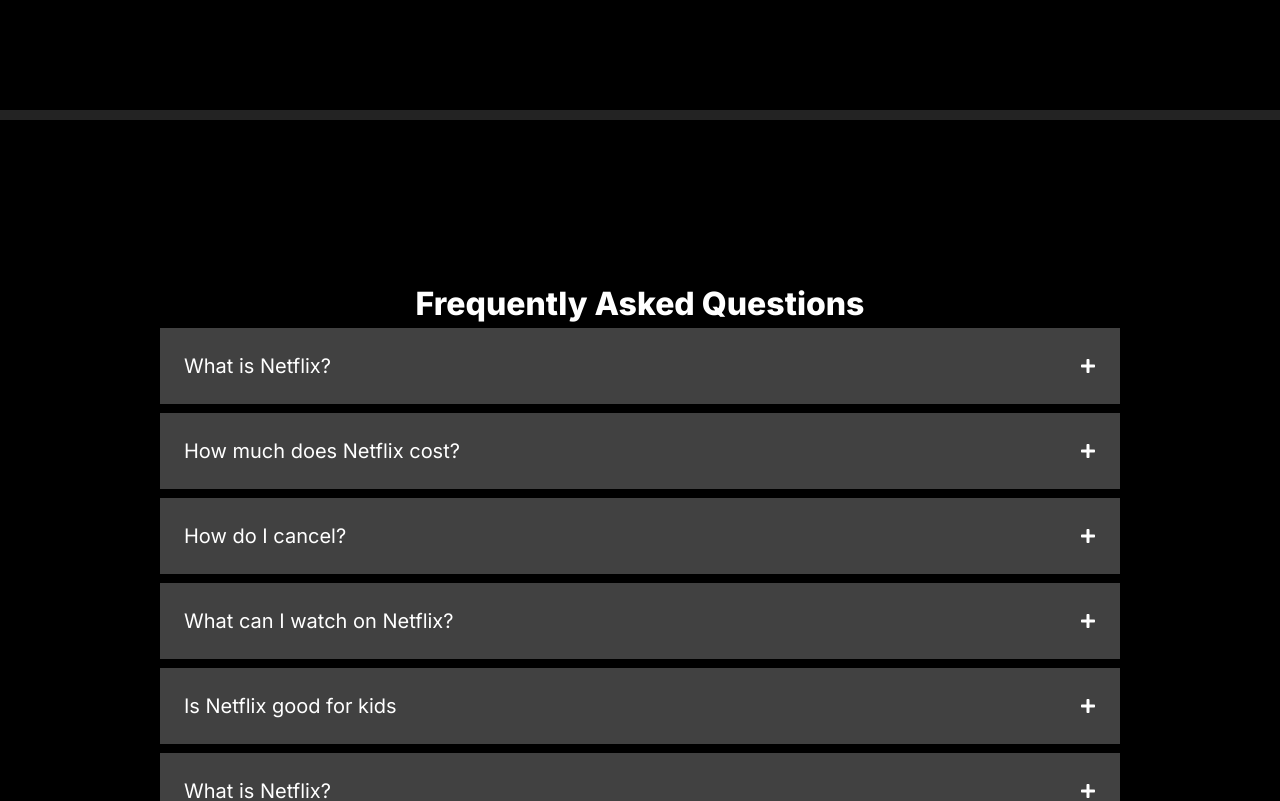
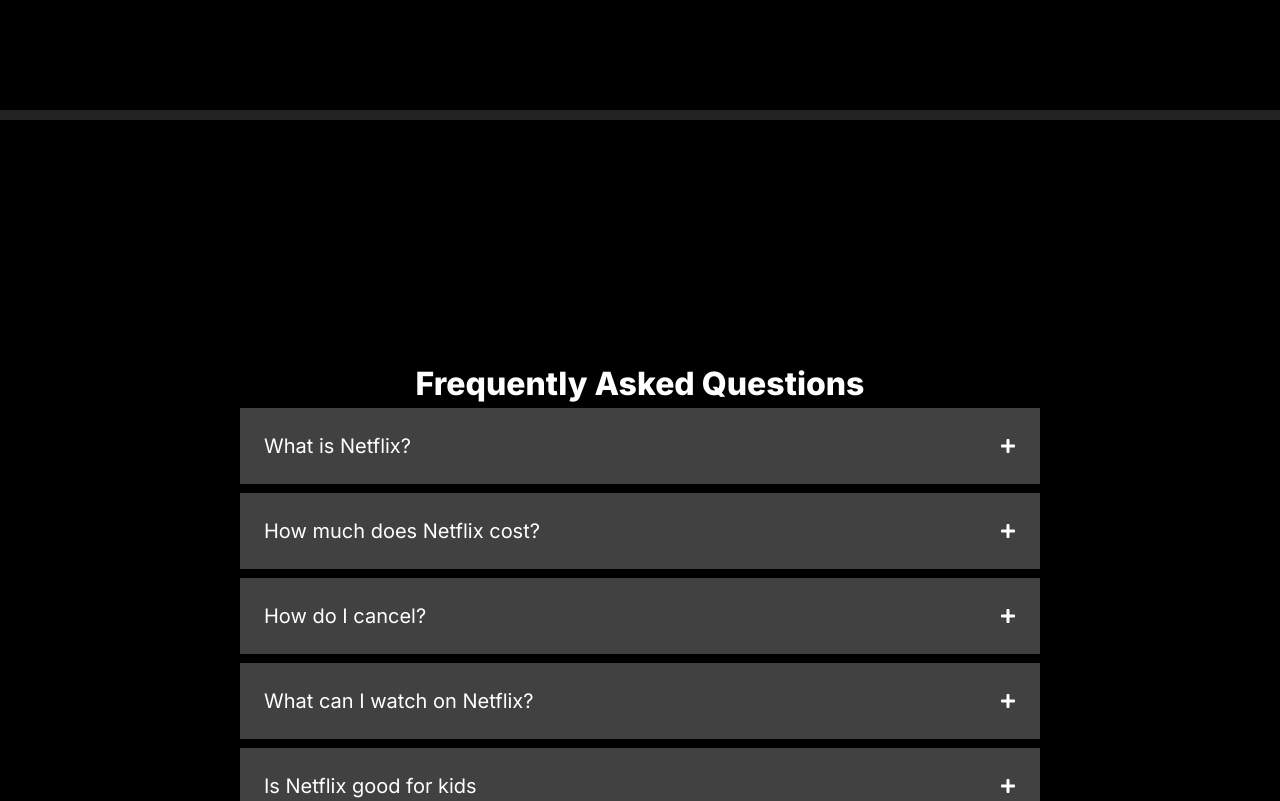
Before and after one commit to zlhshn/netflix_next.Js, a Next.js app: page / in a window 1280 px wide. Shown: the part 2240-3041 px from the top of the page. Built offline with nearby package versions, Linux system fonts and the light colour scheme; no server answers.

Commit message:
feat:question component

```diff
--- a/app/components/QuestionComp.jsx
+++ b/app/components/QuestionComp.jsx
@@ -7,7 +7,7 @@
 const QuestionComp = () => {
 
   return (
-    <div className="text-center  p-40 ">
+    <div className="text-center  p-[15rem] ">
       <p className="text-white font-extrabold text-[32px] ">
         Frequently Asked Questions
       </p>
--- a/app/components/SingleQuestion.jsx
+++ b/app/components/SingleQuestion.jsx
@@ -14,12 +14,12 @@
         <p className="text-white">{show ? <FaTimes /> : <FaPlus />}</p> {/* XIcon yerine FaTimes kullanıldı */}
       </div>
       <div
-        className={`text-white bg-[#414141] text-left transition-all ease-out ${
-          show ? "max-h-[200px] opacity-100" : "max-h-0 opacity-0"
-        } overflow-hidden`}
+       className={`text-white px-6 bg-[#414141] text-left transition-all ease-in-out duration-200 ${
+        show ? "max-h-[200px] opacity-100" : "max-h-0 opacity-0"
+      } overflow-hidden`}
       >
         <p className="text-white">{data.p1}</p>
-        <p className="">{data.p2 || ""}</p>
+        <p className=" pt-4">{data.p2 || ""}</p>
       </div>
     </div>
   );
```
